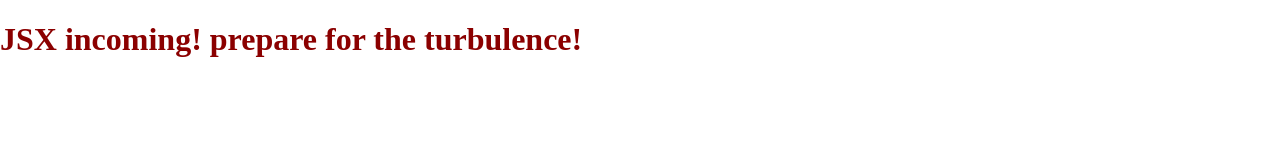
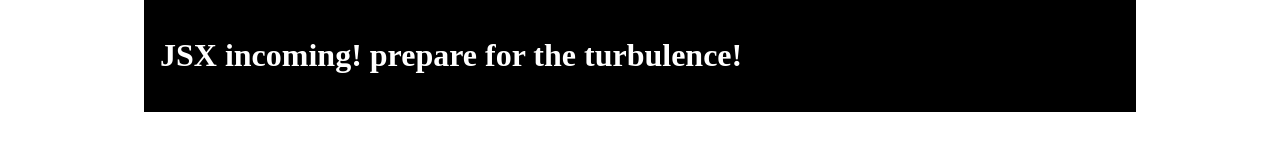
Before and after one commit to yosuahohoho/react-basic, a React app: page / in a window 1280 px wide. Built offline with nearby package versions, Linux system fonts and the light colour scheme.

Commit message:
change dev server port from 8080 to 3000

```diff
--- a/src/components/App.js
+++ b/src/components/App.js
@@ -2,7 +2,7 @@
 
 function App() {
   return (
-    <header>
+    <header className='container'>
       <h1>JSX incoming! prepare for the turbulence!</h1>
     </header>
   )
--- a/src/index.css
+++ b/src/index.css
@@ -4,6 +4,12 @@
   box-sizing: border-box;
 }
 
+.container {
+  max-width: 960px;
+  margin: 0 auto;
+  padding: 1em;
+  background-color: black;
+}
 h1 {
-  color: darkred;
+  color: #fff;
 }
--- a/webpack.config.js
+++ b/webpack.config.js
@@ -31,7 +31,8 @@
     ]
   },
   devServer: {
-    contentBase: './dist'
+    port: 3000,
+    stats: 'minimal'
   },
   devtool: 'inline-source-maps',
   plugins: [
```
